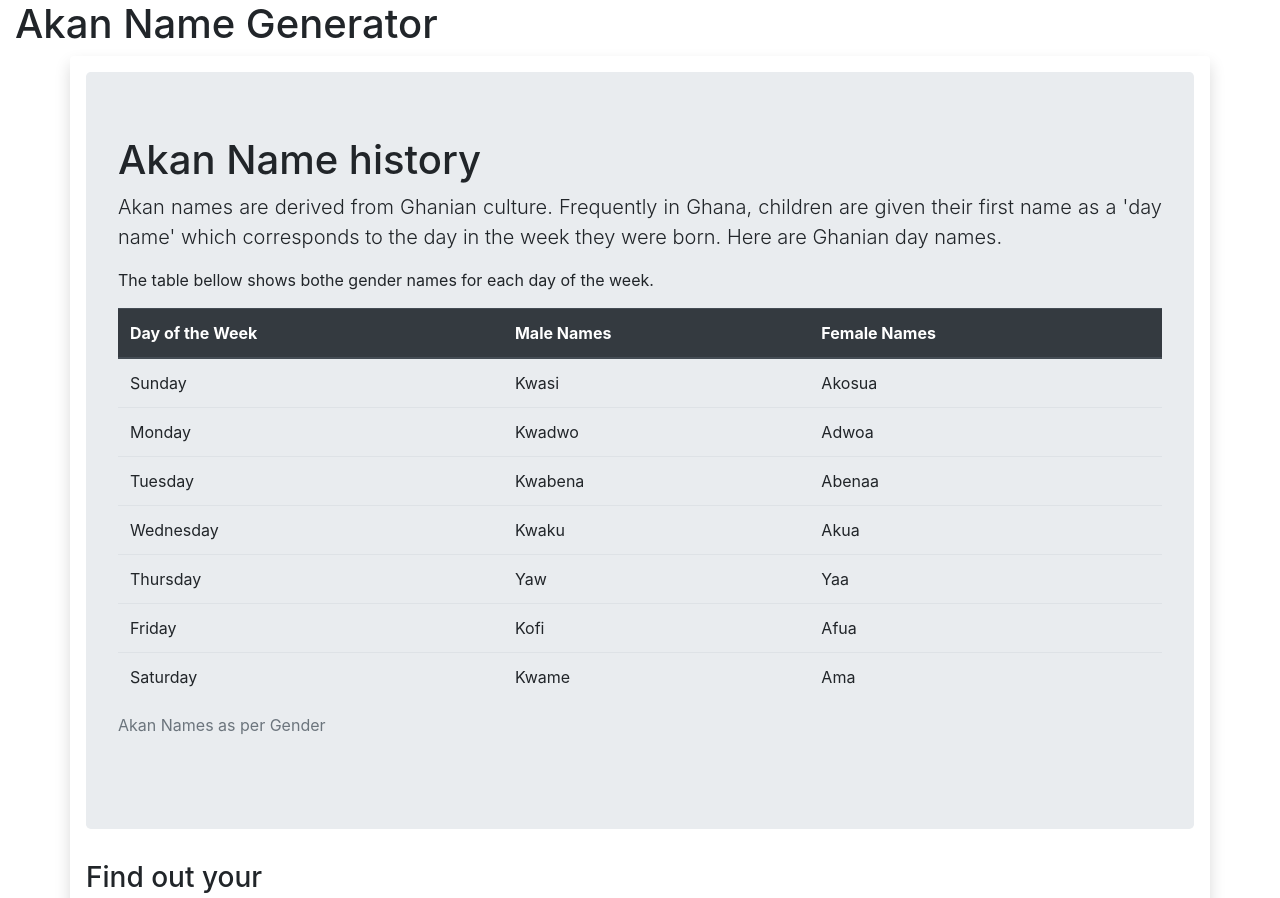
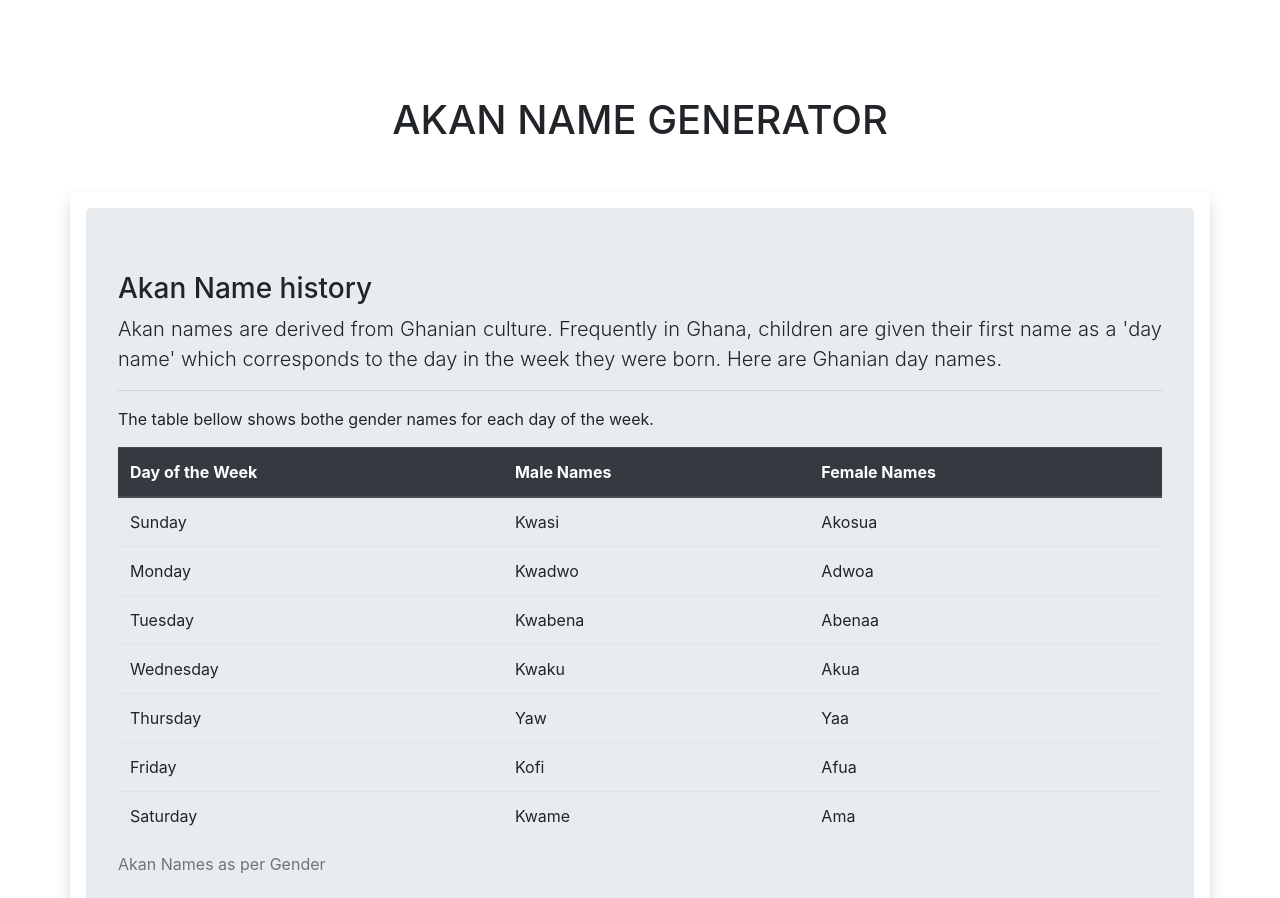
Before and after one commit to ikinoti/Akan-Name-Generator, a plain HTML site: page index.html in a window 1280 px wide. Shown: the top 898 px of the page. Drawn offline with nearby package versions, Linux system fonts and the light colour scheme.

Commit message:
applying margin and centering classes on the header section

```diff
--- a/index.html
+++ b/index.html
@@ -7,15 +7,19 @@
   <link rel="stylesheet" href="https://cdn.jsdelivr.net/npm/bootstrap@4.6.0/dist/css/bootstrap.min.css" integrity="sha384-B0vP5xmATw1+K9KRQjQERJvTumQW0nPEzvF6L/Z6nronJ3oUOFUFpCjEUQouq2+l" crossorigin="anonymous">
   <title>Akan Name Generator</title>
 </head>
-<body>
+<body class="m-0 p-0">
 
-  <div class="container-fluid text-justify">
+  <div class="container-fluid text-justify mh-100 mw-100 py-5">
 
-    <h1 class="">Akan Name Generator</h1>
+    <div class="text-center text-uppercase m-5" id="header">
+      <h1>Akan Name Generator</h1>
+    </div>
+
     <div class="container shadow p-3 mb-5 bg-white rounded">
       <div class="jumbotron">
-        <h1>Akan Name history</h1>
+        <h3>Akan Name history</h3>
         <p class="lead">Akan names are derived from Ghanian culture. Frequently in Ghana, children are given their first name as a 'day name' which corresponds to the day in the week they were born. Here are Ghanian day names.</p>
+        <hr>
         <p>The table bellow shows bothe gender names for each day of the week.</p>
         <div class="table-responsive-md">
 
```
